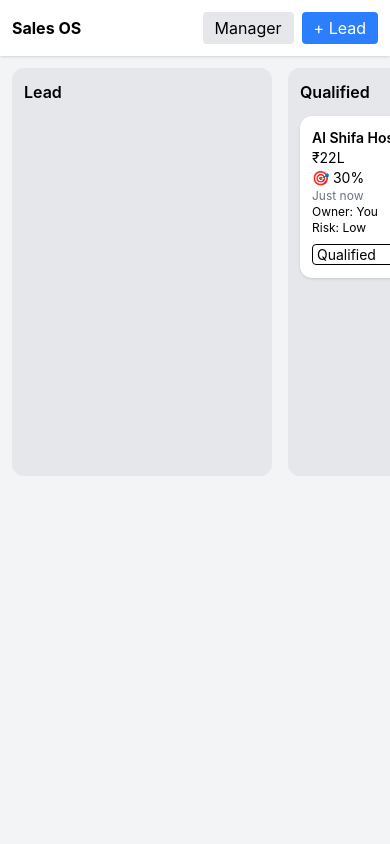
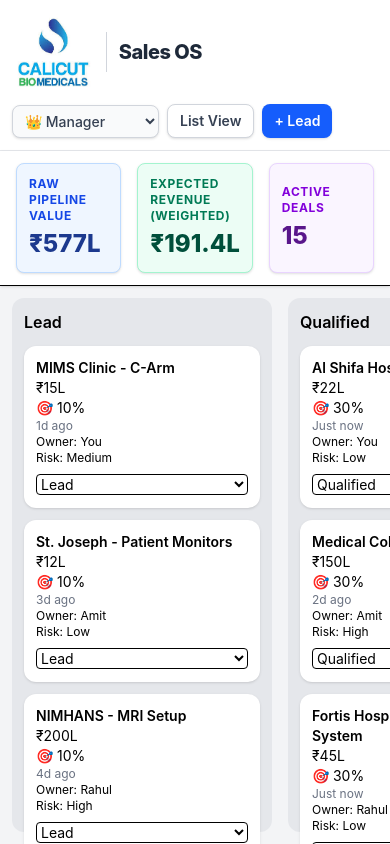
Before and after one commit to BasheerKalanchera/Calicut_Bio_Medicals, a React (Vite) app in the folder sales-os-app/: page / in a window 390 px wide. Built offline with nearby package versions, Linux system fonts and the light colour scheme.

Commit message:
feat(sales-os): phase 1 demo complete with multi-role UI, weighted dashboard metrics, Kanban pipeline, and responsive headers

```diff
--- a/sales-os-app/src/App.jsx
+++ b/sales-os-app/src/App.jsx
@@ -12,74 +12,31 @@
 
 // 🔷 Demo dataset
 const initialDeals = [
-  {
-    id: 1,
-    name: "Al Shifa Hospital – Ultrasound",
-    stage: "Qualified",
-    value: "₹22L",
-    probability: 30,
-    owner: "You",
-    risk: "Low",
-    lastActivity: "Just now",
-    timeline: [
-      { text: "Doctor interested, requirement discussed" }
-    ]
-  },
-  {
-    id: 2,
-    name: "City Scan – Doppler",
-    stage: "Demo",
-    value: "₹18L",
-    probability: 50,
-    owner: "You",
-    risk: "Low",
-    lastActivity: "Just now",
-    timeline: [
-      { text: "Demo scheduled" }
-    ]
-  },
-  {
-    id: 3,
-    name: "City Clinic – X-Ray",
-    stage: "Demo",
-    value: "₹8L",
-    probability: 50,
-    owner: "Amit",
-    risk: "Low",
-    lastActivity: "1d ago",
-    timeline: [
-      { text: "Demo completed, awaiting feedback" }
-    ]
-  },
-  {
-    id: 4,
-    name: "ABC Hospital – Ultrasound",
-    stage: "Negotiation",
-    value: "₹25L",
-    probability: 70,
-    owner: "Rahul",
-    risk: "Medium",
-    lastActivity: "2d ago",
-    timeline: [
-      { text: "Commercial discussion ongoing" }
-    ]
-  },
-  {
-    id: 5,
-    name: "Iqra UST m/c",
-    stage: "Order",
-    value: "₹30L",
-    probability: 100,
-    owner: "You",
-    risk: "Low",
-    lastActivity: "Just now",
-    timeline: [
-      { text: "PO confirmed" }
-    ]
-  }
+  // --- "You" (Salesperson 1) ---
+  { id: 1, name: "Al Shifa Hospital – Ultrasound", stage: "Qualified", value: "₹22L", probability: 30, owner: "You", risk: "Low", lastActivity: "Just now", timeline: [{ text: "Doctor interested, requirement discussed" }] },
+  { id: 2, name: "City Scan – Doppler", stage: "Demo", value: "₹18L", probability: 50, owner: "You", risk: "Low", lastActivity: "Just now", timeline: [{ text: "Demo scheduled" }] },
+  { id: 3, name: "Iqra UST m/c", stage: "Order", value: "₹30L", probability: 100, owner: "You", risk: "Low", lastActivity: "Just now", timeline: [{ text: "PO confirmed" }] },
+  { id: 4, name: "MIMS Clinic - C-Arm", stage: "Lead", value: "₹15L", probability: 10, owner: "You", risk: "Medium", riskReason: "Budget approval delayed by CFO.", lastActivity: "1d ago", timeline: [{ text: "Cold call, showed interest" }] },
+  { id: 5, name: "Baby Memorial - Ventilator", stage: "Negotiation", value: "₹8L", probability: 70, owner: "You", risk: "High", riskReason: "Competitor GE Healthcare heavily discounting.", lastActivity: "2h ago", timeline: [{ text: "Price negotiation round 1" }] },
+
+  // --- "Amit" (Salesperson 2) ---
+  { id: 6, name: "City Clinic – X-Ray", stage: "Demo", value: "₹8L", probability: 50, owner: "Amit", risk: "Low", lastActivity: "1d ago", timeline: [{ text: "Demo completed, awaiting feedback" }] },
+  { id: 7, name: "Medical College – CT Scanner", stage: "Qualified", value: "₹150L", probability: 30, owner: "Amit", risk: "High", riskReason: "Tender process highly competitive; L1 pricing tight.", lastActivity: "2d ago", timeline: [{ text: "Met HOD, budget approved" }] },
+  { id: 8, name: "St. Joseph - Patient Monitors", stage: "Lead", value: "₹12L", probability: 10, owner: "Amit", risk: "Low", lastActivity: "3d ago", timeline: [{ text: "Initial inquiry email" }] },
+  { id: 9, name: "Aster MIMS - Defibrillators", stage: "Order", value: "₹20L", probability: 100, owner: "Amit", risk: "Low", lastActivity: "4h ago", timeline: [{ text: "Advance payment received" }] },
+  { id: 10, name: "Nirmala Hospital - ECG Machines", stage: "Negotiation", value: "₹5L", probability: 70, owner: "Amit", risk: "Medium", riskReason: "Customer requested extended warranty.", lastActivity: "Just now", timeline: [{ text: "Waiting for final sign-off" }] },
+
+  // --- "Rahul" (Salesperson 3 - Bangalore Region) ---
+  { id: 11, name: "Apollo Hospitals – Ultrasound", stage: "Negotiation", value: "₹25L", probability: 70, owner: "Rahul", risk: "Medium", riskReason: "Decision maker out of office for 2 weeks.", lastActivity: "2d ago", timeline: [{ text: "Commercial discussion ongoing" }] },
+  { id: 12, name: "NIMHANS - MRI Setup", stage: "Lead", value: "₹200L", probability: 10, owner: "Rahul", risk: "High", riskReason: "Technical specs need customization beyond standard offering.", lastActivity: "4d ago", timeline: [{ text: "RFP received" }] },
+  { id: 13, name: "Manipal Hospital - Portable X-Ray", stage: "Demo", value: "₹10L", probability: 50, owner: "Rahul", risk: "Low", lastActivity: "1h ago", timeline: [{ text: "Scheduled demo for next Monday" }] },
+  { id: 14, name: "Aster CMI - Hematology Analyzer", stage: "Order", value: "₹9L", probability: 100, owner: "Rahul", risk: "Low", lastActivity: "1d ago", timeline: [{ text: "Installation completed" }] },
+  { id: 15, name: "Fortis Hospital - Endoscopy System", stage: "Qualified", value: "₹45L", probability: 30, owner: "Rahul", risk: "Low", lastActivity: "Just now", timeline: [{ text: "Technical presentation delivered" }] },
 ];
 
 export default function App() {
+  const [currentUser, setCurrentUser] = useState("Manager");
+  const [managerFilter, setManagerFilter] = useState("All");
   const [view, setView] = useState("pipeline");
   const [deals, setDeals] = useState(initialDeals);
   const [selectedDeal, setSelectedDeal] = useState(null);
@@ -105,7 +62,8 @@
   const addActivity = () => {
     if (!activityInput.trim()) return;
 
-    const updatedTimeline = [...selectedDeal.timeline, { text: activityInput }];
+    const prefix = currentUser === "Manager" ? "👑 Manager Note: " : "";
+    const updatedTimeline = [{ text: prefix + activityInput }, ...selectedDeal.timeline];
 
     const updates = { timeline: updatedTimeline };
 
@@ -129,9 +87,9 @@
       id: Date.now(),
       name: leadName,
       stage: "Lead",
-      value: leadValue ? `₹${leadValue}` : "₹0",
+      value: leadValue ? `₹${leadValue}L` : "₹0L",
       probability: 10,
-      owner: "You",
+      owner: currentUser === "Manager" ? "You" : currentUser,
       risk: "Low",
       lastActivity: "Just now",
       timeline: []
@@ -143,27 +101,83 @@
     setShowNewLead(false);
   };
 
+  const visibleDeals = currentUser === "Manager" ? deals : deals.filter(d => d.owner === currentUser);
+
+  const dashboardDeals = (currentUser === "Manager" && view === "manager" && managerFilter !== "All")
+    ? visibleDeals.filter(d => d.owner === managerFilter)
+    : visibleDeals;
+
+  const parseValue = (valStr) => parseFloat(valStr.replace(/[^\d.]/g, '')) || 0;
+  const totalPipelineValue = dashboardDeals.reduce((sum, deal) => sum + parseValue(deal.value), 0);
+  const totalWeightedValue = dashboardDeals.reduce((sum, deal) => sum + (parseValue(deal.value) * (deal.probability / 100)), 0);
+
   return (
     <div className="h-screen flex flex-col bg-gray-100">
 
       {/* Header */}
-      <div className="p-3 flex justify-between items-center bg-white shadow">
-        <h1 className="font-bold">Sales OS</h1>
+      <div className="px-3 sm:px-6 py-3 sm:py-4 flex flex-wrap justify-between items-center bg-white shadow-sm border-b border-gray-200 gap-y-3">
+        <div className="flex items-center gap-3">
+          <img src="/Cabio%20logo.jpeg" alt="Calicut Bio Medicals Logo" className="h-20 sm:h-28 object-contain" />
+          <div className="h-10 sm:h-12 w-px bg-gray-300"></div>
+          <h1 className="text-xl sm:text-2xl font-extrabold text-gray-800 tracking-tight whitespace-nowrap">Sales OS</h1>
+        </div>
+
+        <div className="flex flex-wrap items-center gap-2 sm:gap-3">
+          <select
+            value={currentUser}
+            onChange={(e) => {
+              setCurrentUser(e.target.value);
+              if (e.target.value !== "Manager") setView("pipeline");
+            }}
+            className="text-sm bg-gray-50 border border-gray-300 px-2 sm:px-3 py-1.5 sm:py-2 rounded-lg font-medium text-gray-700 shadow-sm focus:outline-none focus:ring-2 focus:ring-blue-500 transition-shadow"
+          >
+            <option value="Manager">👑 Manager</option>
+            <option value="You">👤 You (Sales)</option>
+            <option value="Amit">👤 Amit (Sales)</option>
+            <option value="Rahul">👤 Rahul (Sales)</option>
+          </select>
+
           <div className="flex gap-2">
             <button
               onClick={() => setView(view === "pipeline" ? "manager" : "pipeline")}
-            className="px-3 py-1 bg-gray-200 rounded"
+              className="px-3 sm:px-4 py-1.5 sm:py-2 bg-white border border-gray-300 hover:bg-gray-50 rounded-lg font-semibold text-sm text-gray-700 shadow-sm transition-colors whitespace-nowrap"
             >
-            {view === "pipeline" ? "Manager" : "Pipeline"}
+              {view === "pipeline" ? "List View" : "Pipeline View"}
             </button>
             <button
               onClick={() => setShowNewLead(true)}
-            className="px-3 py-1 bg-blue-500 text-white rounded"
+              className="px-3 sm:px-4 py-1.5 sm:py-2 bg-blue-600 hover:bg-blue-700 text-white rounded-lg shadow font-semibold text-sm transition-colors whitespace-nowrap"
             >
               + Lead
             </button>
           </div>
         </div>
+      </div>
+
+      {/* Dashboard Metrics (Manager Only) */}
+      {currentUser === "Manager" && !selectedDeal && (
+        <div className="bg-white border-b px-4 py-3 flex gap-4 shadow-sm z-10 relative">
+          <div className="bg-blue-50 border border-blue-200 p-3 rounded-lg flex-1 shadow-sm">
+            <div className="text-xs text-blue-700 font-bold uppercase tracking-wider mb-1">Raw Pipeline Value</div>
+            <div className="text-2xl font-extrabold text-blue-900">₹{totalPipelineValue.toFixed(1).replace(/\.0$/, '')}L</div>
+          </div>
+          <div className="bg-emerald-50 border border-emerald-200 p-3 rounded-lg flex-1 shadow-sm">
+            <div className="text-xs text-emerald-700 font-bold uppercase tracking-wider mb-1">Expected Revenue (Weighted)</div>
+            <div className="text-2xl font-extrabold text-emerald-900">₹{totalWeightedValue.toFixed(1).replace(/\.0$/, '')}L</div>
+          </div>
+          <div className="bg-purple-50 border border-purple-200 p-3 rounded-lg flex-1 shadow-sm flex items-center justify-between">
+            <div>
+              <div className="text-xs text-purple-700 font-bold uppercase tracking-wider mb-1">Active Deals</div>
+              <div className="text-2xl font-extrabold text-purple-900">{dashboardDeals.length}</div>
+            </div>
+            {view === "manager" && managerFilter !== "All" && (
+              <div className="text-xs text-purple-600 font-medium text-right bg-white px-2 py-1 rounded border border-purple-100">
+                Viewing:<br /><strong>{managerFilter}</strong>
+              </div>
+            )}
+          </div>
+        </div>
+      )}
 
       {/* Pipeline */}
       {view === "pipeline" && (
@@ -171,7 +185,7 @@
           {stages.map(stage => (
             <div key={stage} className="min-w-[260px] bg-gray-200 rounded-xl p-3">
               <h3 className="font-semibold mb-3">{stage}</h3>
-              {deals.filter(d => d.stage === stage).map(deal => (
+              {visibleDeals.filter(d => d.stage === stage).map(deal => (
                 <div
                   key={deal.id}
                   className="bg-white p-3 rounded-xl shadow mb-3 cursor-pointer"
@@ -202,13 +216,44 @@
       {/* Manager View */}
       {view === "manager" && (
         <div className="p-3">
-          <h2 className="font-bold mb-3">Manager View</h2>
-          {deals.map(deal => (
-            <div key={deal.id} className="bg-white p-3 mb-2 rounded shadow">
-              <div className="font-semibold">{deal.name}</div>
-              <div>Stage: {deal.stage}</div>
-              <div>🎯 {deal.probability}%</div>
-              <div>Risk: {deal.risk}</div>
+          <div className="flex justify-between items-center mb-3">
+            <h2 className="font-bold text-lg text-gray-800">List View {currentUser === "Manager" ? "(All Deals)" : "(Your Deals)"}</h2>
+            {currentUser === "Manager" && (
+              <select
+                value={managerFilter}
+                onChange={(e) => setManagerFilter(e.target.value)}
+                className="text-sm bg-white border p-1 rounded font-semibold text-gray-700 shadow-sm"
+              >
+                <option value="All">All Sales Reps</option>
+                <option value="You">You</option>
+                <option value="Amit">Amit</option>
+                <option value="Rahul">Rahul</option>
+              </select>
+            )}
+          </div>
+          {(managerFilter === "All" ? visibleDeals : visibleDeals.filter(d => d.owner === managerFilter))
+            .sort((a, b) => {
+              const riskScore = { "High": 3, "Medium": 2, "Low": 1 };
+              return (riskScore[b.risk] || 0) - (riskScore[a.risk] || 0);
+            })
+            .map(deal => (
+              <div
+                key={deal.id}
+                className="bg-white p-3 mb-2 rounded shadow border-l-4 cursor-pointer hover:bg-gray-50 transition-colors"
+                style={{ borderLeftColor: deal.risk === 'High' ? '#ef4444' : deal.risk === 'Medium' ? '#eab308' : '#22c55e' }}
+                onClick={() => setSelectedDeal(deal)}
+              >
+                <div className="flex justify-between items-center">
+                  <div className="font-semibold text-blue-900">{deal.name}</div>
+                  <div className="font-bold text-gray-700">{deal.value}</div>
+                </div>
+                <div className="text-sm text-gray-600 mt-1">Stage: {deal.stage} &nbsp;|&nbsp; Owner: <strong>{deal.owner}</strong></div>
+                <div className="text-sm text-gray-500 mt-1">🎯 {deal.probability}% &nbsp;|&nbsp; Risk: <span className={`font-semibold ${deal.risk === 'High' ? 'text-red-500' : deal.risk === 'Medium' ? 'text-yellow-500' : 'text-green-600'}`}>{deal.risk}</span> &nbsp;|&nbsp; Last Act: {deal.lastActivity}</div>
+                {(deal.risk === "High" || deal.risk === "Medium") && deal.riskReason && (
+                  <div className="mt-2 p-2 bg-gray-50 border rounded text-xs text-gray-700 italic border-l-2 border-l-gray-400">
+                    <strong>Decision Context: </strong>{deal.riskReason}
+                  </div>
+                )}
               </div>
             ))}
         </div>
@@ -216,21 +261,30 @@
 
       {/* Deal Detail */}
       {selectedDeal && (
-        <div className="fixed inset-0 bg-white p-4">
-          <button onClick={() => setSelectedDeal(null)}>Close</button>
-          <h2 className="font-bold">{selectedDeal.name}</h2>
+        <div className="fixed inset-0 bg-white p-4 overflow-y-auto">
+          <button onClick={() => setSelectedDeal(null)} className="text-blue-500 mb-2 font-semibold">&larr; Back to Dashboard</button>
+          <h2 className="font-bold text-xl">{selectedDeal.name}</h2>
+          <div className="text-sm text-gray-600 mb-3">Owner: {selectedDeal.owner} &emsp;|&emsp; Value: {selectedDeal.value}</div>
+
+          {(selectedDeal.risk === 'High' || selectedDeal.risk === 'Medium') && selectedDeal.riskReason && (
+            <div className="my-3 p-3 bg-red-50 border border-red-200 rounded text-sm text-red-800">
+              <span className="font-bold">⚠️ Decision Context: </span>{selectedDeal.riskReason}
+            </div>
+          )}
 
           <button
             onClick={() => setShowActivity(true)}
-            className="mt-2 bg-blue-500 text-white px-2 py-1 rounded"
+            className={`mt-2 text-white px-3 py-2 rounded shadow text-sm w-full font-bold ${currentUser === 'Manager' ? 'bg-indigo-600' : 'bg-blue-500'}`}
           >
-            + Interaction
+            {currentUser === "Manager" ? "+ Add Manager Guidance Note" : "+ Log Interaction"}
           </button>
 
-          <h3 className="mt-4">Timeline</h3>
-          {selectedDeal.timeline.length === 0 && <div>No activity yet</div>}
+          <h3 className="mt-6 font-bold text-gray-800 border-b pb-1 mb-2">Timeline</h3>
+          {selectedDeal.timeline.length === 0 && <div className="text-gray-500 italic text-sm">No activity yet</div>}
           {selectedDeal.timeline.map((t, i) => (
-            <div key={i}>{t.text}</div>
+            <div key={i} className={`p-2 my-2 rounded text-sm shadow-sm ${t.text.includes("Manager Note") ? "bg-indigo-50 border border-indigo-200 text-indigo-900" : "bg-gray-50 border border-gray-200 text-gray-800"}`}>
+              {t.text}
+            </div>
           ))}
         </div>
       )}
--- a/sales-os-app/vite.config.js
+++ b/sales-os-app/vite.config.js
@@ -1,6 +1,11 @@
 import { defineConfig } from 'vite'
 import react from '@vitejs/plugin-react'
 import tailwindcss from '@tailwindcss/vite'
+
 export default defineConfig({
   plugins: [react(), tailwindcss()],
+  server: {
+    allowedHosts: true,
+    host: true
+  }
 })
```
Also changed, not shown: sales-os-app/public/Cabio logo.jpeg (added). Lines whose indentation alone changed are shown as unchanged.
